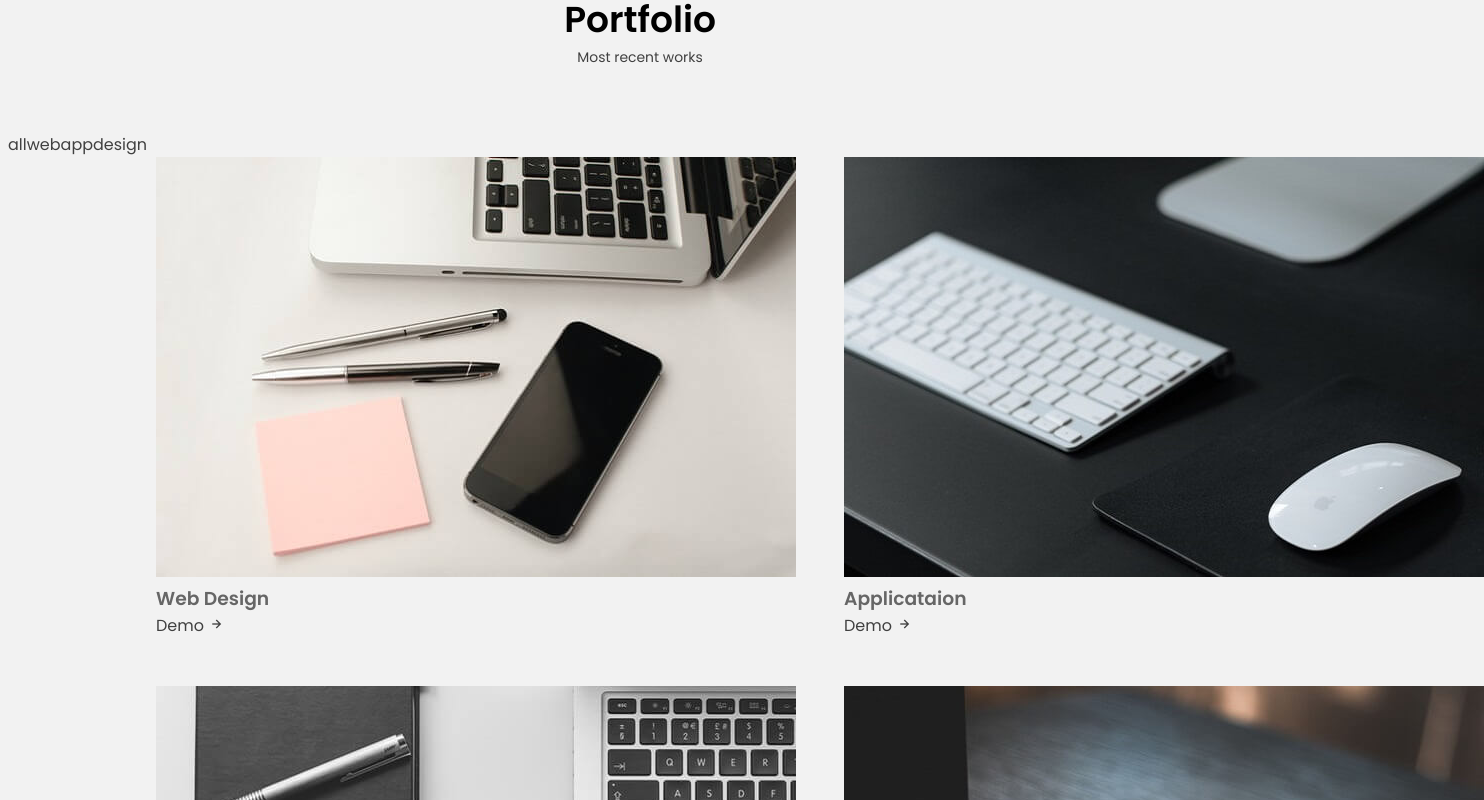
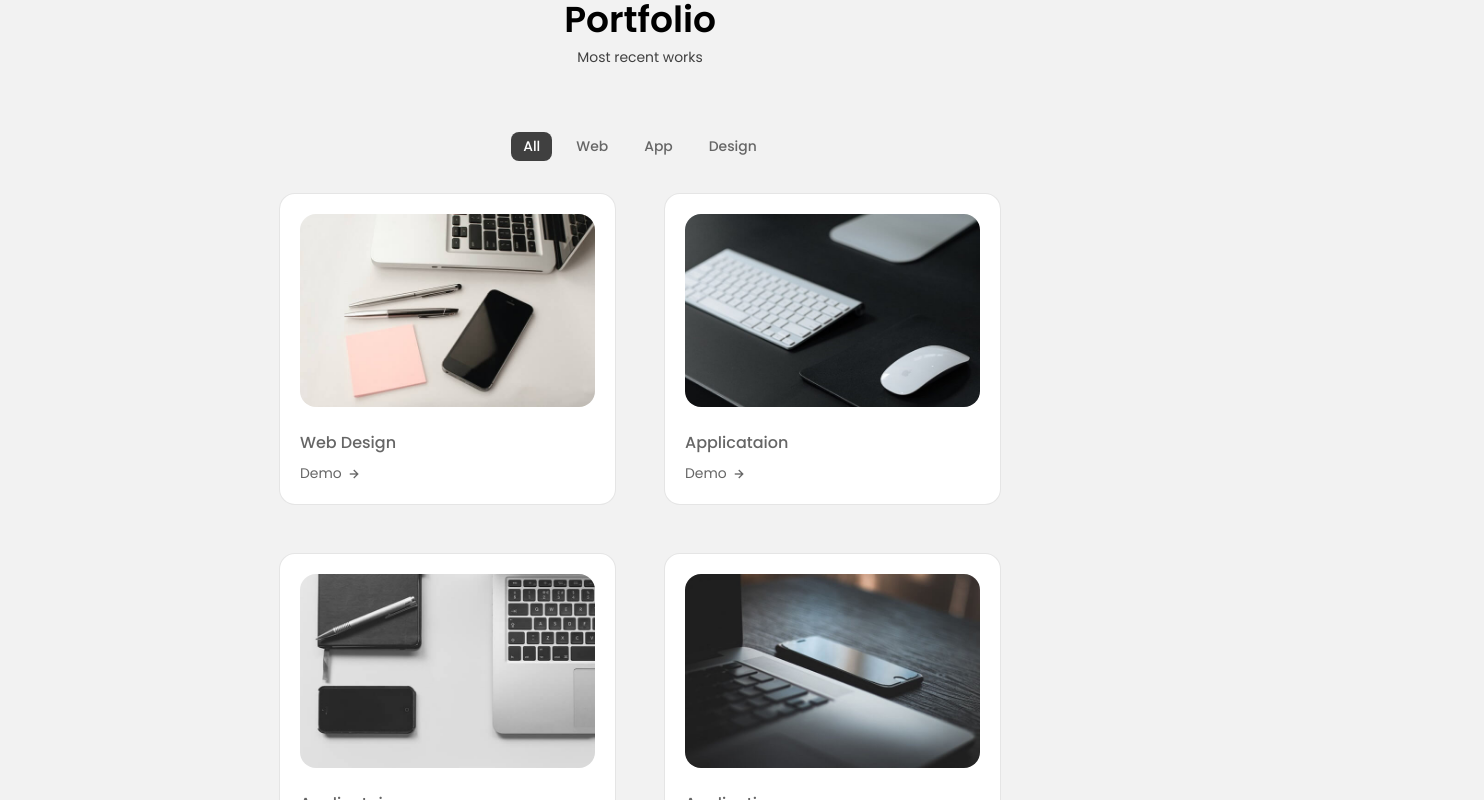
Before and after one commit to digtiarenko/portfolio, a React (Create React App) app: page / in a window 1280 px wide. Shown: the part 2340-3140 px from the top of the page, 1484 px wide, since content can reach past the window. Built offline with nearby package versions, Linux system fonts and the light colour scheme.

Commit message:
portfolio styles

```diff
--- a/src/components/portfolio/Works.jsx
+++ b/src/components/portfolio/Works.jsx
@@ -1,22 +1,50 @@
-import React from 'react';
+import { useState, useEffect } from 'react';
 import { projectData, projectNav } from './Data';
 import WorksItems from './WorksItems';
 
 const Works = () => {
+   const [item, setItem] = useState('all');
+   const [projects, setProjects] = useState([]);
+   const [active, setActive] = useState(0);
+
+   const handleClick = (e, index) => {
+      setItem(e.target.textContent);
+      setActive(index);
+   };
+
+   useEffect(() => {
+      if (item === 'all') {
+         setProjects(projectData);
+      } else {
+         const newProjects = projectData.filter(
+            project => project.category === item,
+         );
+         setProjects(newProjects);
+      }
+   }, [item]);
+
    return (
       <>
-         <div className="work__filter">
+         <div className="portfolio__filter">
             {projectNav.map((item, index) => {
                return (
-                  <span key={index} className="work__item">
+                  <span
+                     onClick={e => {
+                        handleClick(e, index);
+                     }}
+                     key={index}
+                     className={`${
+                        active === index ? 'active-work' : ''
+                     } portfolio__item`}
+                  >
                      {item.name}
                   </span>
                );
             })}
          </div>
 
-         <div className="work__container container grid">
-            {projectData.map(item => (
+         <div className="portfolio__container container grid">
+            {projects.map(item => (
                <WorksItems item={item} key={item.id} />
             ))}
          </div>
--- a/src/components/portfolio/WorksItems.jsx
+++ b/src/components/portfolio/WorksItems.jsx
@@ -1,10 +1,11 @@
 const WorksItems = ({ item }) => {
    return (
-      <div className="work__card" key={item.id}>
-         <img src={item.image} alt={item.title} className="work__img" />
-         <h3 className="work__title">{item.title}</h3>
-         <a href="#" className="work__button">
-            Demo <i className="bx bx-right-arrow-alt"></i>
+      <div className="portfolio__card" key={item.id}>
+         <img src={item.image} alt={item.title} className="portfolio__img" />
+         <h3 className="portfolio__title">{item.title}</h3>
+         <a href="#" className="portfolio__button">
+            Demo
+            <i className="bx portfolio__button-icon bx-right-arrow-alt"></i>
          </a>
       </div>
    );
--- a/src/components/portfolio/portfolio.css
+++ b/src/components/portfolio/portfolio.css
@@ -1,4 +1,83 @@
-.work__container {
+.portfolio__filter {
+   display: flex;
+   justify-content: center;
+   align-items: center;
+   column-gap: 0.75rem;
+   margin-bottom: var(--mb-2);
+}
+
+.portfolio__item {
+   cursor: pointer;
+   color: var(--title-color);
+   padding: 0.25rem 0.75rem;
+   font-size: var(--small-font-size);
+   font-weight: var(--font-medium);
+   border-radius: 0.5rem;
+   text-transform: capitalize;
+}
+
+.portfolio__item:hover {
+   background-color: var(--text-color);
+   color: var(--container-color);
+}
+
+.active-work {
+   background-color: var(--text-color);
+   color: var(--container-color);
+}
+
+.portfolio__container {
    grid-template-columns: repeat(2, max-content);
    gap: 3rem;
+   justify-content: center;
 }
+
+.portfolio__card {
+   background-color: var(--container-color);
+   border: 1px solid rgba(0, 0, 0, 0.1);
+   padding: 1.25rem;
+   border-radius: 1rem;
+}
+
+.portfolio__img {
+   width: 295px;
+   border-radius: 1rem;
+   margin-bottom: var(--mb-1);
+}
+
+.portfolio__title {
+   font-size: var(--normal-font-size);
+   font-weight: var(--font-medium);
+   margin-bottom: var(--mb-05);
+}
+
+.portfolio__button {
+   color: var(--title-color);
+   font-size: var(--small-font-size);
+   display: flex;
+   align-items: center;
+   column-gap: 0.25rem;
+}
+
+.portfolio__button-icon {
+   font-size: 1rem;
+   transition: 0.4s;
+}
+
+.portfolio__button:hover .portfolio__button-icon {
+   transform: translateX(0.25rem);
+}
+
+/* ====== BREAKPOINTS ======== */
+
+@media screen and (max-width: 992px) {
+   .portfolio__container {
+      gap: 1.25rem;
+   }
+}
+@media screen and (max-width: 768px) {
+}
+@media screen and (max-width: 576px) {
+}
+@media screen and (max-width: 350px) {
+}
```
